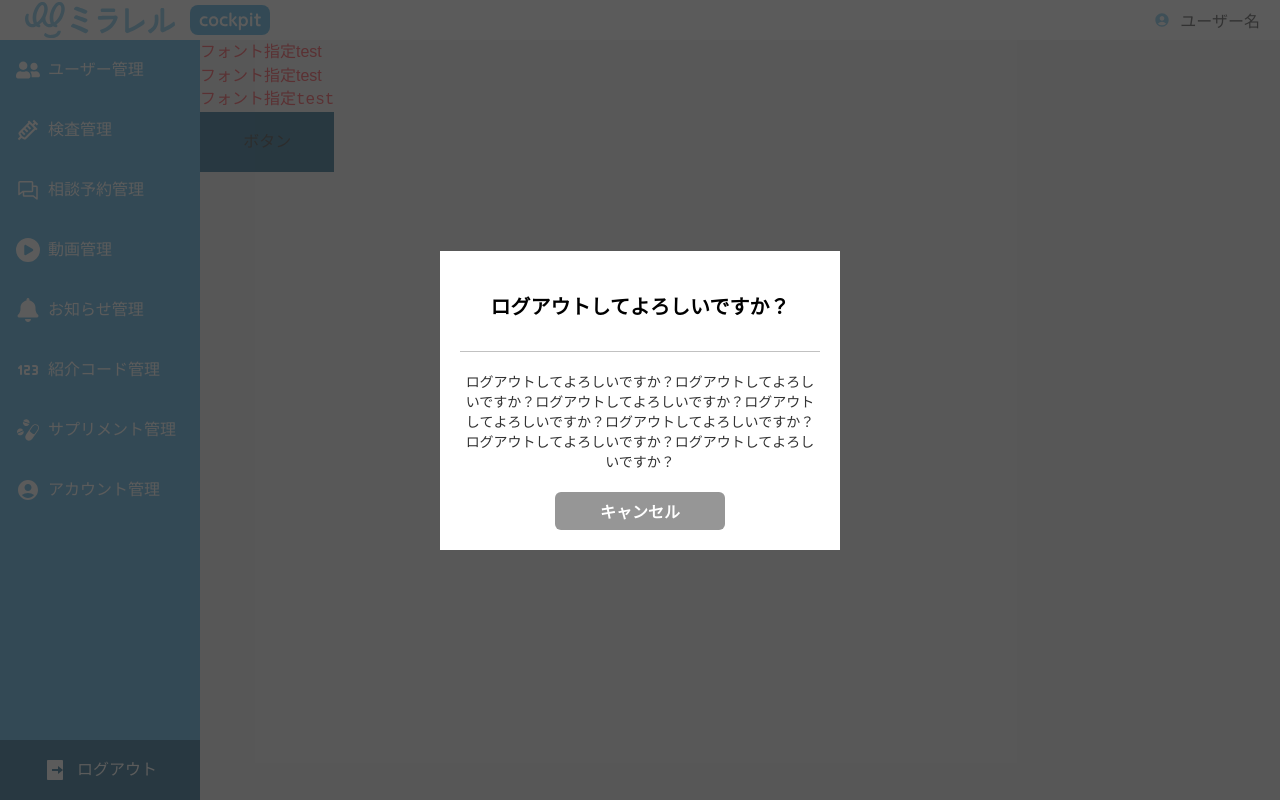
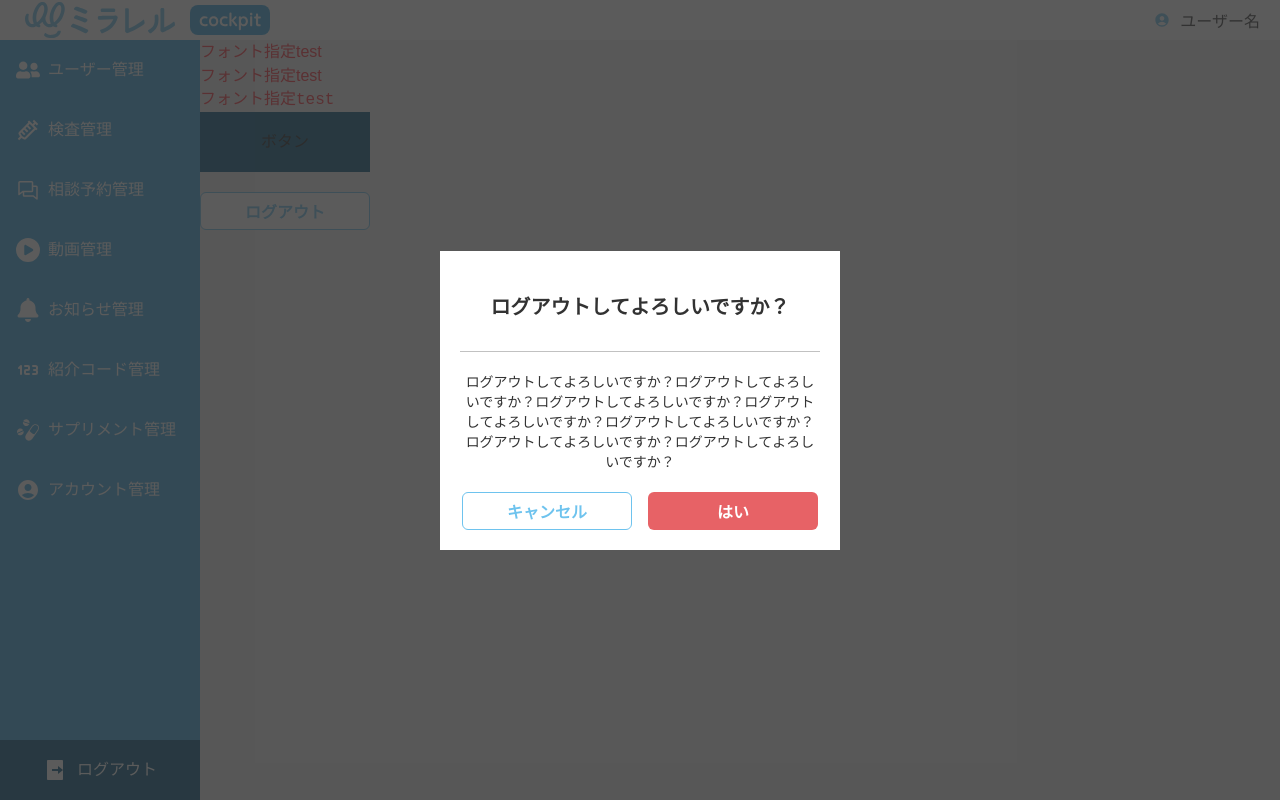
Before and after one commit to ymtakt/nextjs_sample, a Next.js app: page / in a window 1280 px wide. Both pictures are taken after a click on the button "ボタン". Built offline with nearby package versions, Linux system fonts and the light colour scheme.

Commit message:
feat:ボタンのコンポーネント化

```diff
--- a/src/app/(mypage)/page.tsx
+++ b/src/app/(mypage)/page.tsx
@@ -2,6 +2,7 @@
 
 import { useState } from "react";
 import ButtonModal from "@/components/general/Modal/ButtonModal";
+import BaseButton from "@/components/general/Button";
 
 export default function Home() {
   const [showLogoutModal, setShowLogoutModal] = useState(false);
@@ -18,23 +19,32 @@ export default function Home() {
       <div>
         <button
           onClick={() => setShowLogoutModal(true)}
-          className="flex w-full justify-center items-center space-x-2.5 h-15 bg-cp-deep-blue cursor-pointer"
+          className="mb-5 flex w-full justify-center items-center space-x-2.5 h-15 bg-cp-deep-blue cursor-pointer"
         >
           <span>ボタン</span>
         </button>
+      </div>
+      <div>
+        <BaseButton
+          onClick={handleLogout}
+          text="ログアウト"
+          color="cp-white"
+          size="medium"
+        />
       </div>
       <ButtonModal
         isOpen={showLogoutModal}
         title="ログアウトしてよろしいですか？"
         leftButtonText="キャンセル"
         rightButtonText="はい"
-        rightButtonColor="bg-cp-red"
+        leftButtonColor="cp-white"
+        rightButtonColor="cp-red"
         isCaption={true}
         caption="ログアウトしてよろしいですか？ログアウトしてよろしいですか？ログアウトしてよろしいですか？ログアウトしてよろしいですか？ログアウトしてよろしいですか？ログアウトしてよろしいですか？ログアウトしてよろしいですか？"
         isCaptionLine={true}
         onRight={handleLogout}
         onLeft={() => setShowLogoutModal(false)}
-        isSingleButton={true}
+        // isSingleButton={true}
       />
     </div>
   );
--- /dev/null
+++ b/src/components/general/Button/index.tsx
@@ -0,0 +1,30 @@
+"use client";
+
+import React from "react";
+import { getButtonSizeClass } from "@/utils/buttonSize";
+import { getButtonColorClass } from "@/utils/buttonColor";
+
+type BaseButtonProps = {
+  onClick: () => void;
+  text: string;
+  color: "cp-sky-blue" | "cp-gray" | "cp-red" | "cp-white" | "cp-slate-gray";
+  size: "large" | "medium" | "small";
+};
+
+export default function BaseButton({
+  onClick,
+  text,
+  color,
+  size,
+}: BaseButtonProps): React.JSX.Element | null {
+  const sizeClass = getButtonSizeClass(size);
+  const colorClass = getButtonColorClass(color);
+  return (
+    <button
+      onClick={onClick}
+      className={`${sizeClass} ${colorClass} rounded-[6px] headline-cp-medium`}
+    >
+      {text}
+    </button>
+  );
+}
--- a/src/components/general/Modal/ButtonModal.tsx
+++ b/src/components/general/Modal/ButtonModal.tsx
@@ -1,16 +1,18 @@
 "use client";
 
 import React from "react";
+import BaseButton from "../Button";
+import { ButtonColor } from "@/utils/buttonColor";
 
-type TwoButtonProps = {
+type ButtonModalProps = {
   isOpen: boolean;
   onLeft: () => void;
   onRight: () => void;
   title: string;
   leftButtonText: string;
   rightButtonText: string;
-  leftButtonColor?: string;
-  rightButtonColor?: string;
+  leftButtonColor?: ButtonColor;
+  rightButtonColor?: ButtonColor;
   isCaption?: boolean;
   caption?: string;
   isCaptionLine?: boolean;
@@ -24,18 +26,18 @@ export default function ButtonModal({
   title,
   leftButtonText,
   rightButtonText,
-  leftButtonColor = "bg-cp-gray",
-  rightButtonColor = "bg-cp-sky-blue",
+  leftButtonColor = "cp-gray",
+  rightButtonColor = "cp-sky-blue",
   isCaption = false,
   caption = "",
   isCaptionLine = false,
   isSingleButton = false,
-}: TwoButtonProps): React.JSX.Element | null {
+}: ButtonModalProps): React.JSX.Element | null {
   if (!isOpen) return null;
 
   return (
     <div className="fixed inset-0 z-50 flex items-center justify-center bg-cp-black/80">
-      <div className="bg-cp-white text-black rounded-[6] w-100 text-center">
+      <div className="bg-cp-white text-cp-black rounded-[6] w-100 text-center">
         <div className="mx-5 mt-10 mb-5 ">
           <p className="headline-cp-large mb-10 h-5 ">{title}</p>
           {/* --- caption部 --- */}
@@ -55,20 +57,19 @@ export default function ButtonModal({
               !isSingleButton ? "space-x-4" : ""
             }`}
           >
-            <button
+            <BaseButton
               onClick={onLeft}
-              className={`w-[170px] h-[38px] rounded-[6px] ${leftButtonColor} text-cp-white headline-cp-medium`}
-            >
-              {leftButtonText}
-            </button>
-
+              text={leftButtonText}
+              color={leftButtonColor}
+              size={isSingleButton ? "large" : "medium"}
+            />
             {!isSingleButton && (
-              <button
+              <BaseButton
                 onClick={onRight}
-                className={`w-[170px] h-[38px] rounded-[6px] ${rightButtonColor} text-cp-white headline-cp-medium`}
-              >
-                {rightButtonText}
-              </button>
+                text={rightButtonText}
+                color={rightButtonColor}
+                size="medium"
+              />
             )}
           </div>
         </div>
--- /dev/null
+++ b/src/utils/buttonColor.ts
@@ -0,0 +1,23 @@
+export type ButtonColor =
+  | "cp-sky-blue"
+  | "cp-gray"
+  | "cp-red"
+  | "cp-white"
+  | "cp-slate-gray";
+
+export function getButtonColorClass(color: ButtonColor): string {
+  switch (color) {
+    case "cp-sky-blue":
+      return "bg-cp-sky-blue text-white";
+    case "cp-gray":
+      return "bg-cp-gray text-white";
+    case "cp-red":
+      return "bg-cp-red text-white";
+    case "cp-white":
+      return "bg-cp-white text-cp-sky-blue border border-sky-blue";
+    case "cp-slate-gray":
+      return "bg-slate-gray text-white";
+    default:
+      return "bg-cp-sky-blue text-white";
+  }
+}
--- /dev/null
+++ b/src/utils/buttonSize.ts
@@ -0,0 +1,14 @@
+export type ButtonSize = "small" | "medium" | "large";
+
+export function getButtonSizeClass(size: ButtonSize): string {
+  switch (size) {
+    case "small":
+      return "w-[100px] h-[38px]";
+    case "medium":
+      return "w-[170px] h-[38px]";
+    case "large":
+      return "w-[360px] h-[38px]";
+    default:
+      return "w-[100px] h-[38px]";
+  }
+}
```
